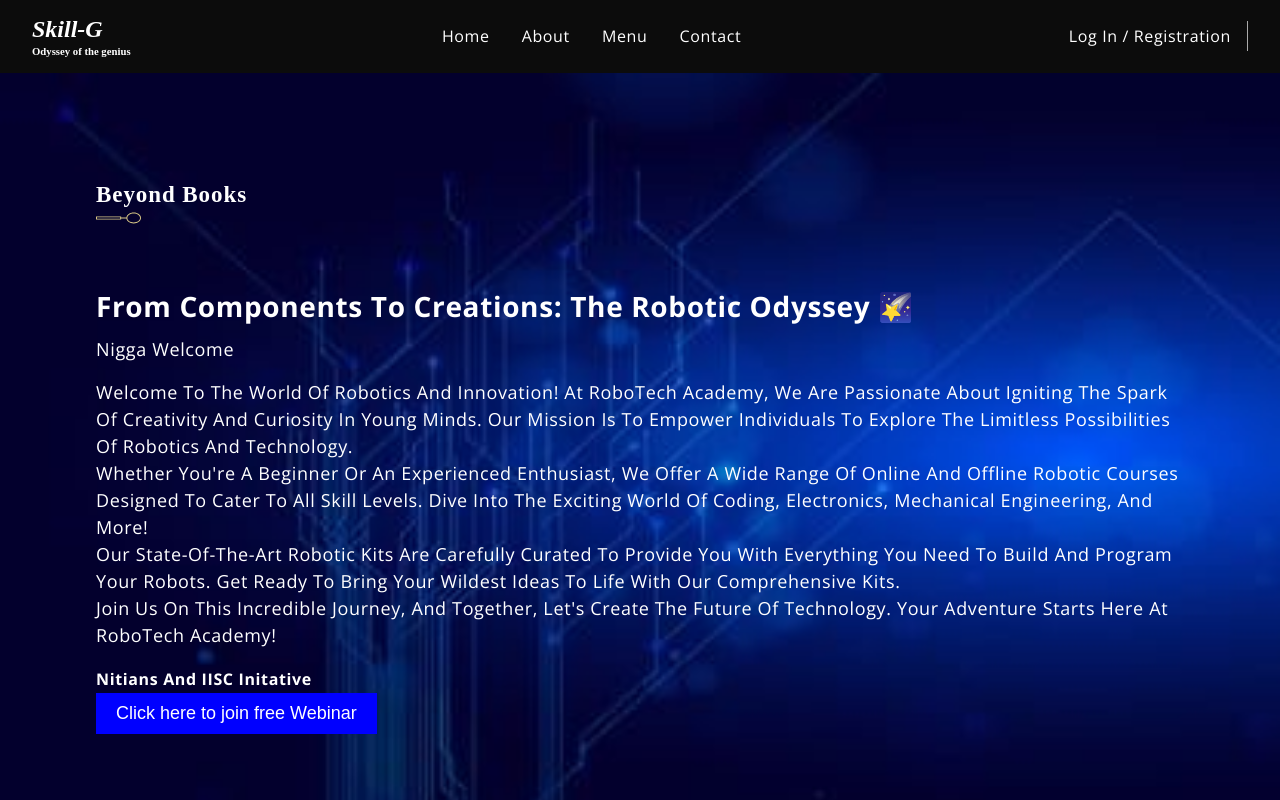
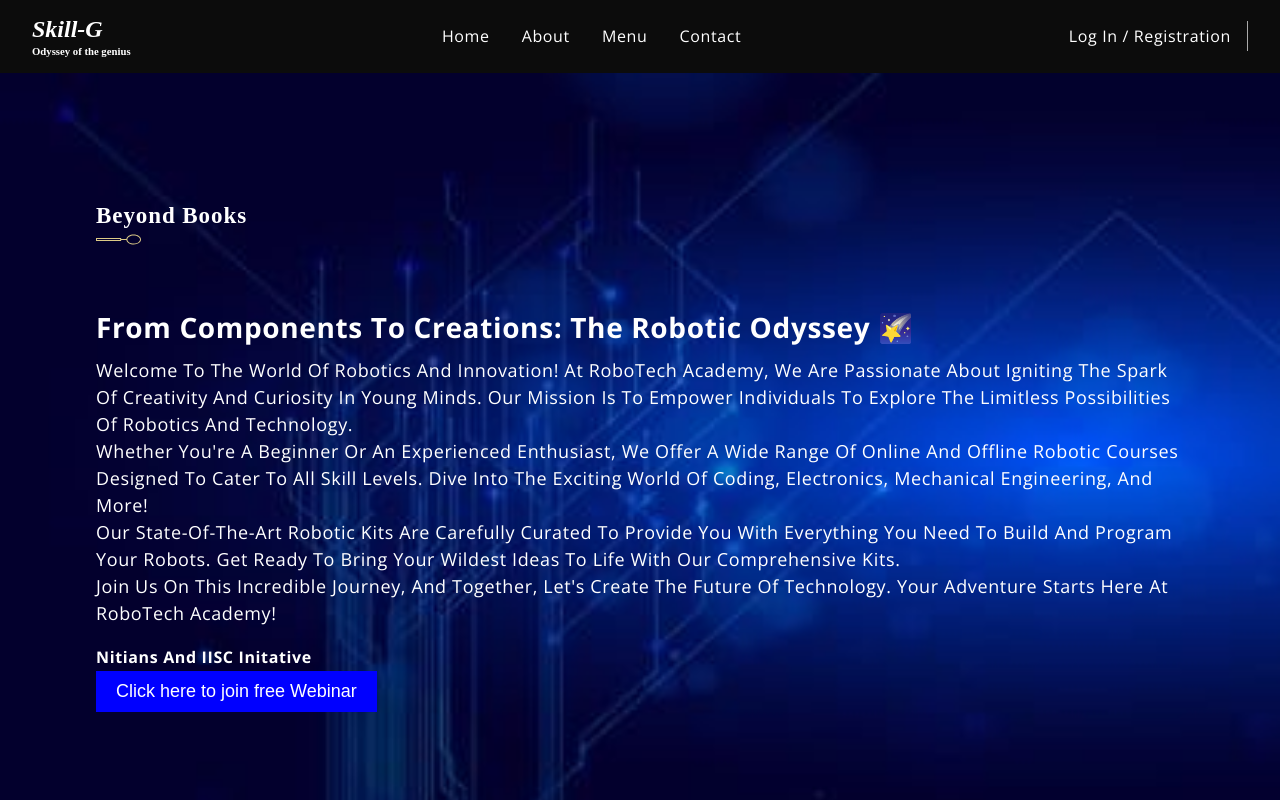
Before and after one commit to zaminhamid/Skill-G, a React (Create React App) app: page / in a window 1280 px wide. Shown: the top 800 px of the page. Built offline with nearby package versions, Linux system fonts and the light colour scheme; a web font is replaced by a local one.

Commit message:
Your commit message here

```diff
--- a/src/container/Chef/Chef.jsx
+++ b/src/container/Chef/Chef.jsx
@@ -7,9 +7,9 @@ import './Chef.css';
 
 const Chef = () => (
   <div className="app__bg app__wrapper section__padding">
-    <div className="app__wrapper_img app__wrapper_img-reverse">
+   {/* <div className="app__wrapper_img app__wrapper_img-reverse">
 
-    </div>
+    </div>*/}
     <div className="app__wrapper_info">
       <SubHeading title="Message From The Team" />
       <h1 className="headtext__cormorant">What we believe in</h1>
--- a/src/container/Footer/Footer.jsx
+++ b/src/container/Footer/Footer.jsx
@@ -18,14 +18,18 @@ const Footer = () => (
       <div className="app__footer-links_contact">
         <h1 className="app__footer-headtext">Contact Us</h1>
         <p className="p__opensans">Atul02dubey07@gmail.com</p>
+         <p className="p__opensans">xaminhamid@gmail.com</p>
         <p className="p__opensans">+91-8972247091</p>
-        <p className="p__opensans">xaminhamid@gmail.com</p>
+
         <p> </p>
       </div>
 
       <div className="app__footer-links_logo">
       <p> </p>
         <p className="p__opensans">&quot;Our Vision: Bridging the Gap between Online and Offline Learning"</p>
+        <p className="p__opensans">&quot; Click Above to Register for online classes "</p>
+
+
         <img src={images.spoon} className="spoon__img" style={{ marginTop: 15 }} />
 
         <div className="app__footer-links_icons">
--- a/src/container/Header/Header.jsx
+++ b/src/container/Header/Header.jsx
@@ -19,7 +19,7 @@ const Header = () => (
   </h1>
 
    <p style={{ color: 'white', fontSize: '18px', lineHeight: '1.5', marginTop:'1rem' }}>
-            Nigga welcome
+
 
     </p>
 
```
